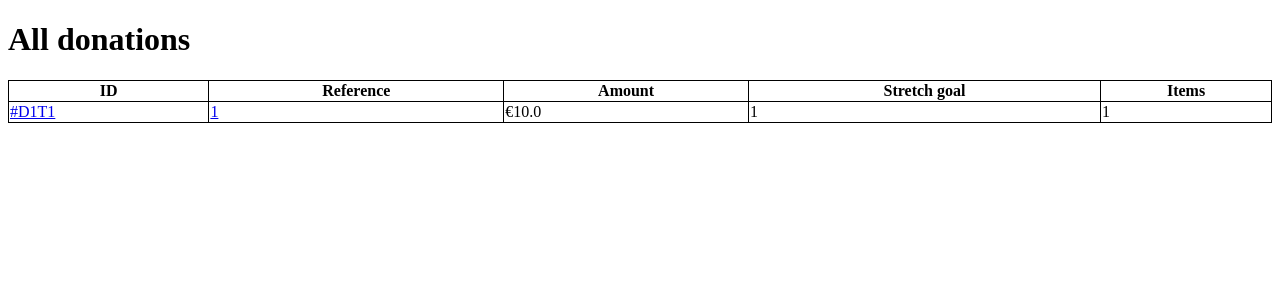
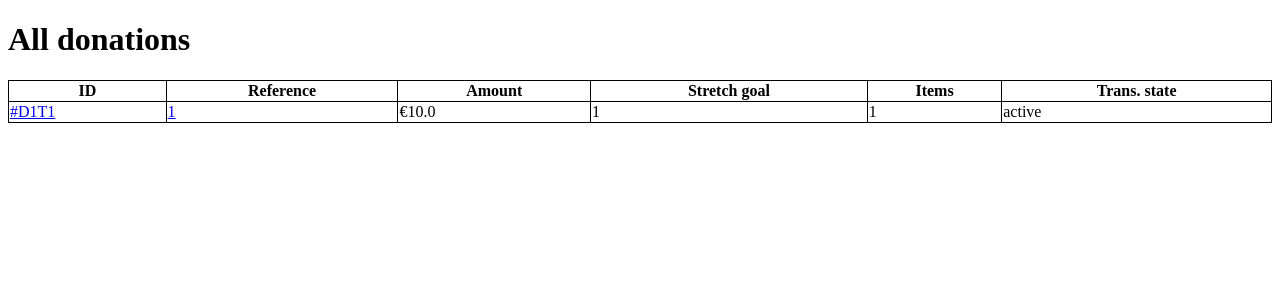
Before and after one commit to poliedro-polimi/Crowdfunding-Backend, a Flask app: template poliedro_donate/templates/donations/list_all.html in a window 1280 px wide. Shown: the top 300 px of the page. Run offline with Flask 2, Linux system fonts and the light colour scheme; the template is opened without the code that fills it: values that come from a table or form of the project are taken from there, others are empty; tables that the repository leaves empty hold one stand-in row (values such as "Sample post").

Commit message:
Add transaction state to donation list

```diff
--- a/poliedro_donate/templates/donations/list_all.html
+++ b/poliedro_donate/templates/donations/list_all.html
@@ -19,6 +19,7 @@
                     <th>Amount</th>
                     <th>Stretch goal</th>
                     <th>Items</th>
+                    <th>Trans. state</th>
                 </tr>
                 </thead>
                 <tbody>
@@ -43,6 +44,13 @@
                         <td>
                             {{ donation.items }}
                         </td>
+                        <td>
+                            {% if donation.transaction %}
+                                {{ donation.transaction.state }}
+                            {% else %}
+                                <i>n/a</i>
+                            {% endif %}
+                        </td>
                     </tr>
                 {% endfor %}
                 </tbody>
```
